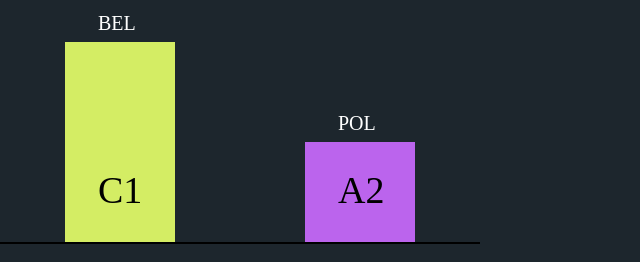
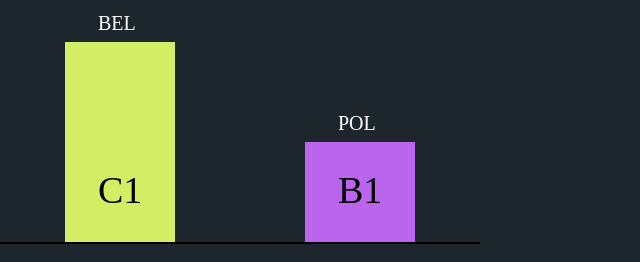
Before and after one commit to dzmitrySkr/introduse, a plain HTML site: page index.html in a window 1280 px wide. Shown: the part 1460-1722 px from the top of the page, 640-1280 px from the left. Drawn offline with Linux system fonts and the light colour scheme.

Commit message:
Update index.html

```diff
--- a/index.html
+++ b/index.html
@@ -79,7 +79,7 @@
         <div class="ls eng"><div class="len">RUS</div><div class="level">C2</div></div>
         <div class="ls pol"><div class="len">ENG</div><div class="level">B1</div></div>
         <div class="ls bel"><div class="len">BEL</div><div class="level">C1</div></div>
-        <div class="ls rus"><div class="len">POL</div><div class="level">A2</div></div>
+        <div class="ls rus"><div class="len">POL</div><div class="level">B1</div></div>
         </div>
 
     </div>
```
